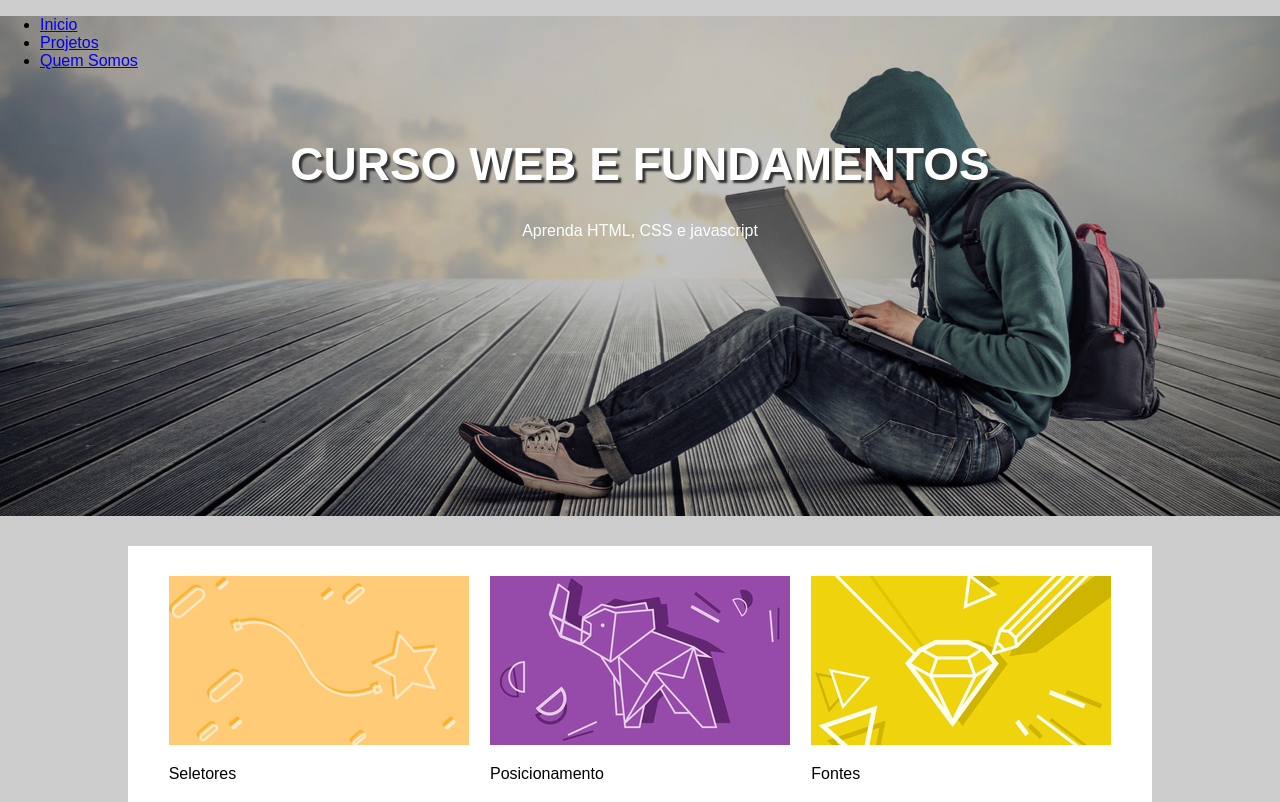
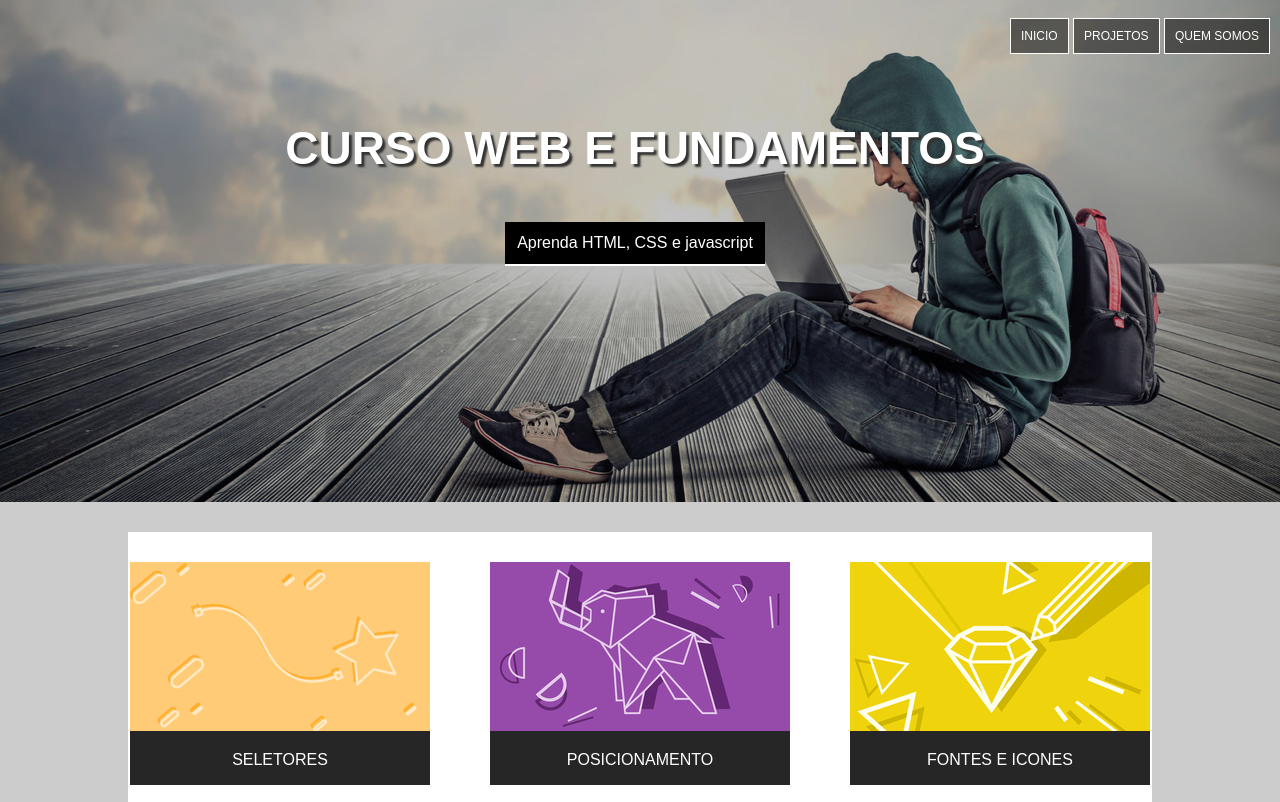
Before and after one commit to mateusfrazao1/semantica, a plain HTML site: page index.html in a window 1280 px wide. Shown: the top 802 px of the page. Drawn offline with Linux system fonts and the light colour scheme.

Commit message:
estilizações adicionadas no projeto

```diff
--- a/index.html
+++ b/index.html
@@ -34,7 +34,7 @@
           </div>
           <div class="card3">
             <img src="/imagens/card_03.jpg" alt="card3" />
-            <p>Fontes</p>
+            <p>Fontes e icones</p>
           </div>
         </section>
         <section class="content-section">
--- a/styles/style.css
+++ b/styles/style.css
@@ -3,26 +3,56 @@ body{
      background-color: #ccc;
      margin: 0;
 }
-
 .hero{
     background-image:url(../imagens/bg-3.jpg);
     background-position: right center;
     background-size: cover;
     height: 500px;
-
+    padding: 2px 10px 0 0;
 }
 
 .hero-containt{
      text-align: center;
      color: white;
      padding: 20px 0 0 0;
-
 }
 
 .hero-containt h1{
     text-transform: uppercase;
     font-size: 46px;
     text-shadow: 3px 3px 2px #333;
+}
+.hero nav ul{
+    text-align: right;
+}
+
+.hero  nav li{
+    display: inline-block;
+    list-style: none;
+
+    border: 1px solid white;
+}
+.hero nav a{
+    background: black;
+    display: block;
+    padding:10px;
+    text-decoration: none;
+    color:white;
+    text-transform: uppercase;
+    font-size: 12px;
+    background: rgba(0, 0, 0, 0.5);
+
+}
+.hero nav a:hover{
+    background: rgba(0, 0, 0, 0.7);
+}
+
+.hero-containt p {
+    display: inline-block;
+    background: black;
+    border-bottom: solid 2px white;
+    padding: 12px;
+
 }
 
 main{
@@ -34,14 +64,36 @@ main{
 .content-section1{
     background-color: white;
     padding: 0 0 0 15px;
+}
 
+.content-section1{
+    display: flex;
+    justify-content: center;
+    gap: 60px;
+    padding: 30px;
+}
 
+.content-section h1 {
+    display: inline-block;
+    background: rgb(171, 94, 0);
 }
+
 .content-section{
     background-color: white;
     padding: 0 0 0 15px;
+}
+
+.card1, .card2, .card3{
+    background: rgb(38, 38, 38);
+}
+
+.card1 p, .card2 p, .card3 p{
+    color:white;
+    text-align: center;
+    text-transform: uppercase;
 
 }
+
 
 .rodape{
     height: 80px;
@@ -52,12 +104,3 @@ main{
     background: #6b6c68;
     line-height: 80px;
 }
-
-.content-section1{
-    display: flex;
-    justify-content: space-around;
-    padding: 30px;
-
-
-
-}
```
